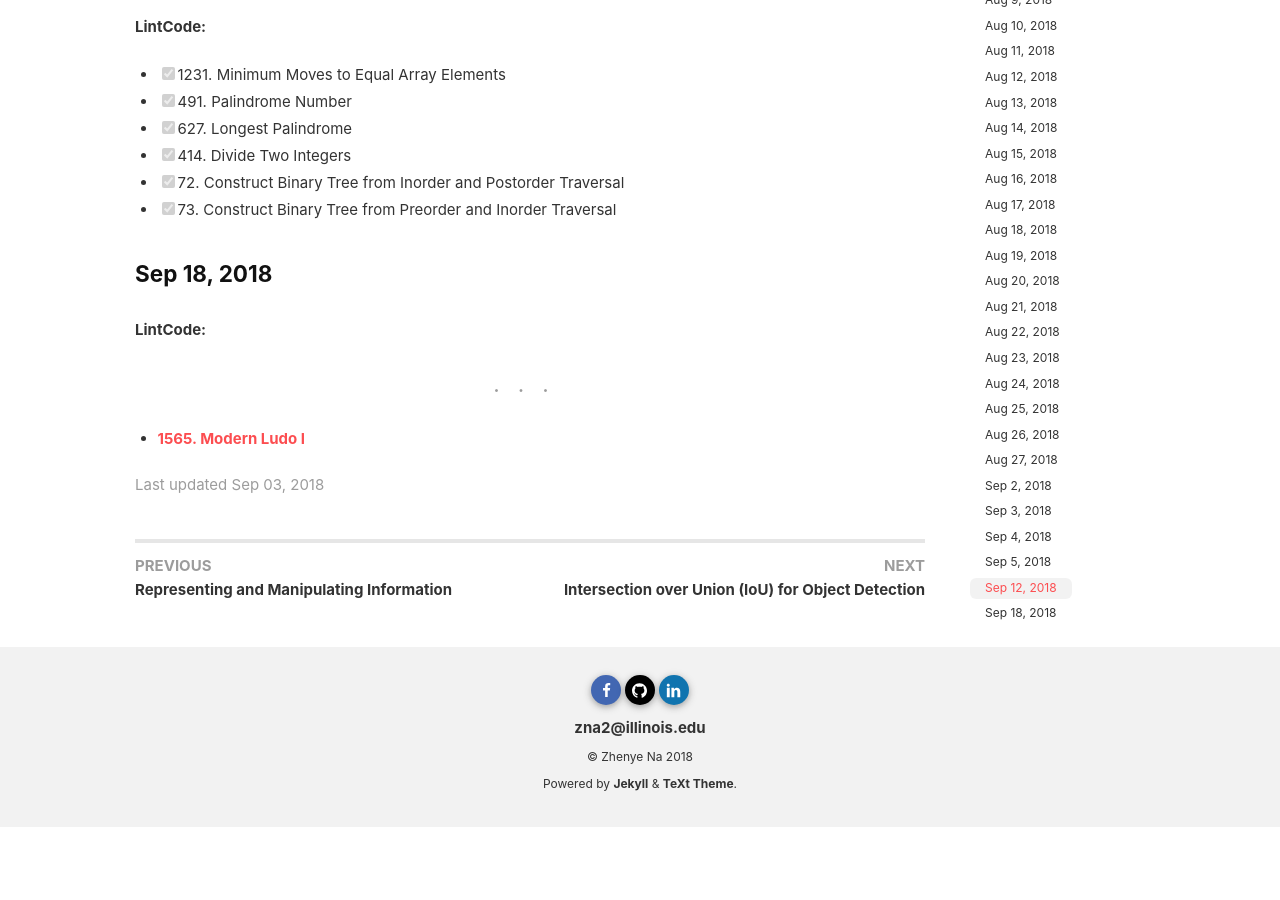
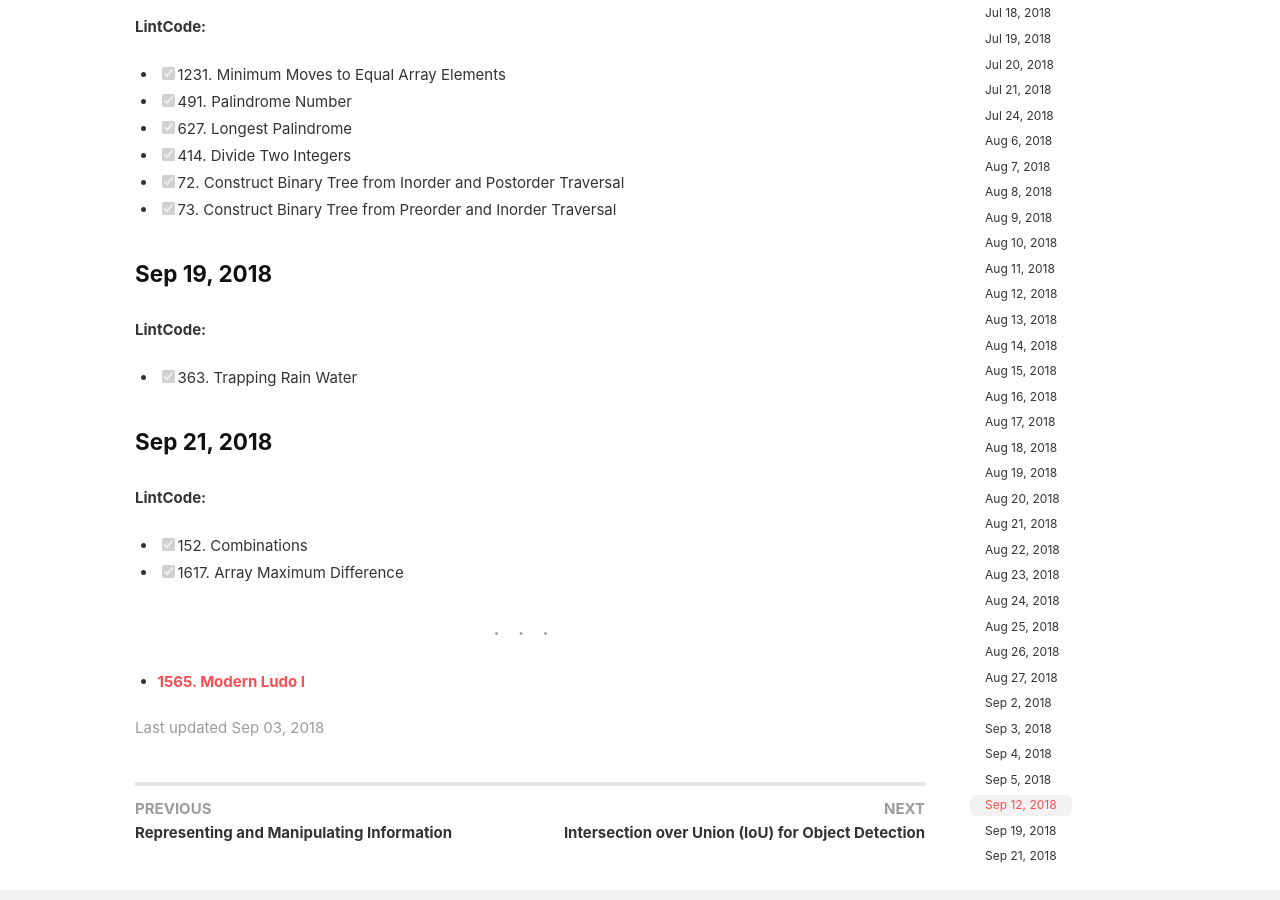
Before and after one commit to Zhenye-Na/blog, a Jekyll site: the page built from _posts/2018-06-05-problem-practice.md, in a window 1280 px wide and 900 px high, scrolled down 14530 px. Built offline with Jekyll 4.4.1, drawn with Linux system fonts in a browser that asks for light colours; nearby versions of some CDN libraries; comment, search, counter and statistics services are not loaded; before the commit the page ends 15357 px from its top, so only the background shows below that.

Commit message:
update lintcode log

```diff
--- a/_posts/2018-06-05-problem-practice.md
+++ b/_posts/2018-06-05-problem-practice.md
@@ -582,12 +582,19 @@ tags: [LeetCode/LintCode]
 - [x] 73. Construct Binary Tree from Preorder and Inorder Traversal
 
 
-### Sep 18, 2018
+### Sep 19, 2018
 
 **LintCode:**
 
+- [x] 363. Trapping Rain Water
 
 
+### Sep 21, 2018
+
+**LintCode:**
+
+- [x] 152. Combinations
+- [x] 1617. Array Maximum Difference
 
 ***
 
```
